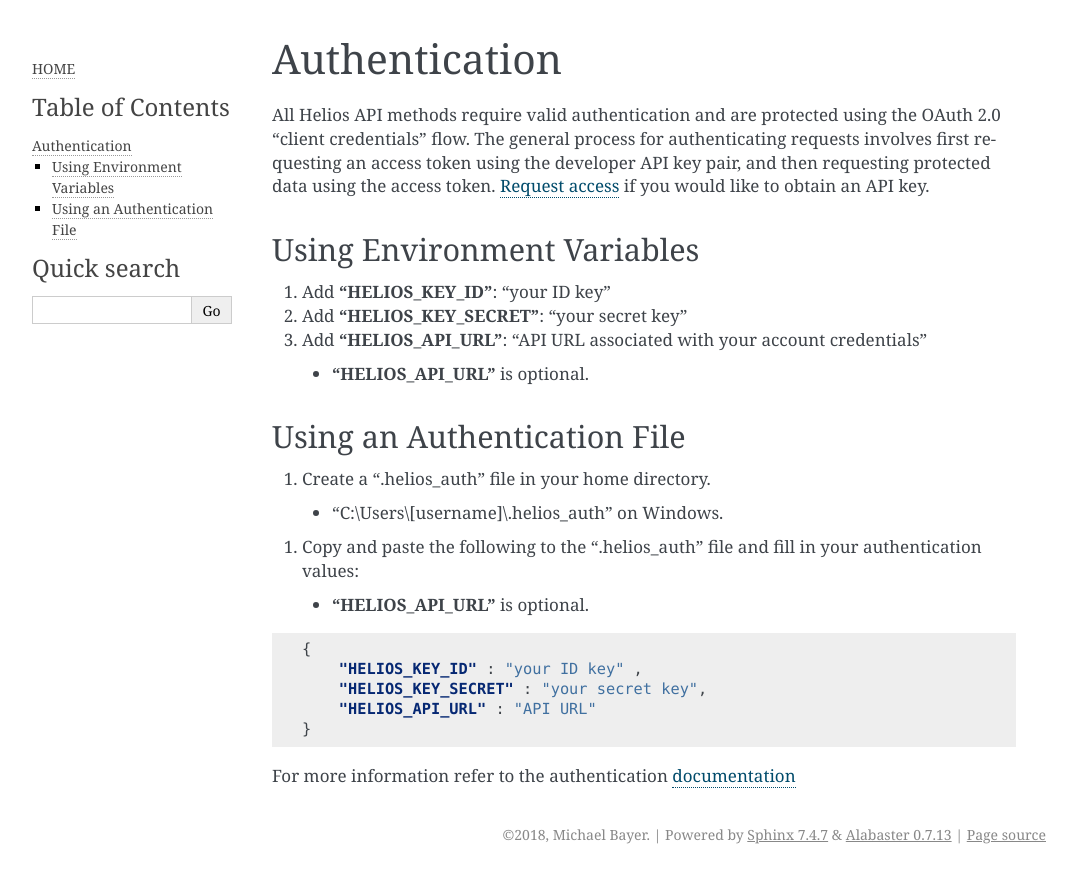
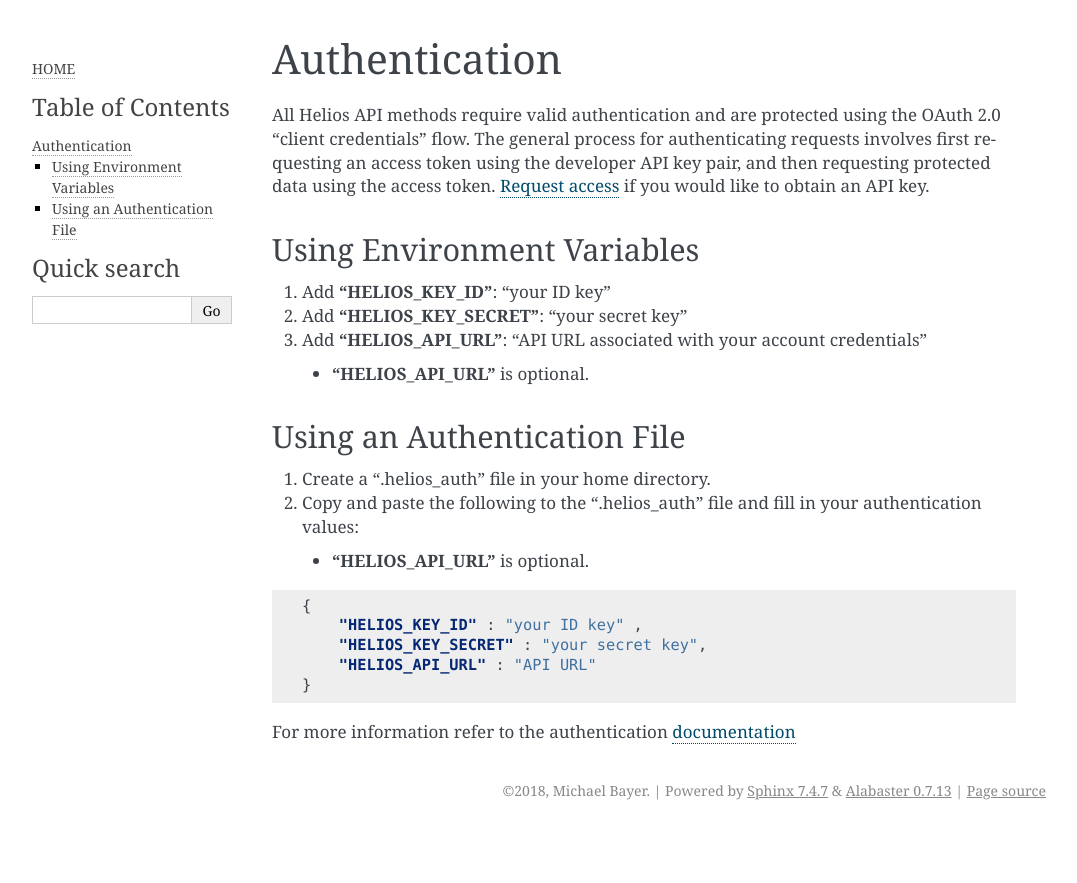
Before and after one commit to helios-earth/helios-sdk-python, a Sphinx documentation site: the page built from docs/user/auth.rst, in a window 1280 px wide. Shown: the top 883 px of the page, without its empty margins (106-1183 px from the left). Built offline with Sphinx 7.4.7, drawn with Linux system fonts in a browser that asks for light colours; pages that are not in the unit, such as notebooks, are missing from menus.

Commit message:
removed unnecessary line.

```diff
--- a/docs/user/auth.rst
+++ b/docs/user/auth.rst
@@ -20,7 +20,6 @@ Using an Authentication File
 ----------------------------
 
 #. Create a ".helios_auth" file in your home directory.
-  - "C:\\Users\\[username]\\.helios_auth" on Windows.
 #. Copy and paste the following to the ".helios_auth" file and fill in
    your authentication values:
   - **"HELIOS\_API\_URL"** is optional.
```
